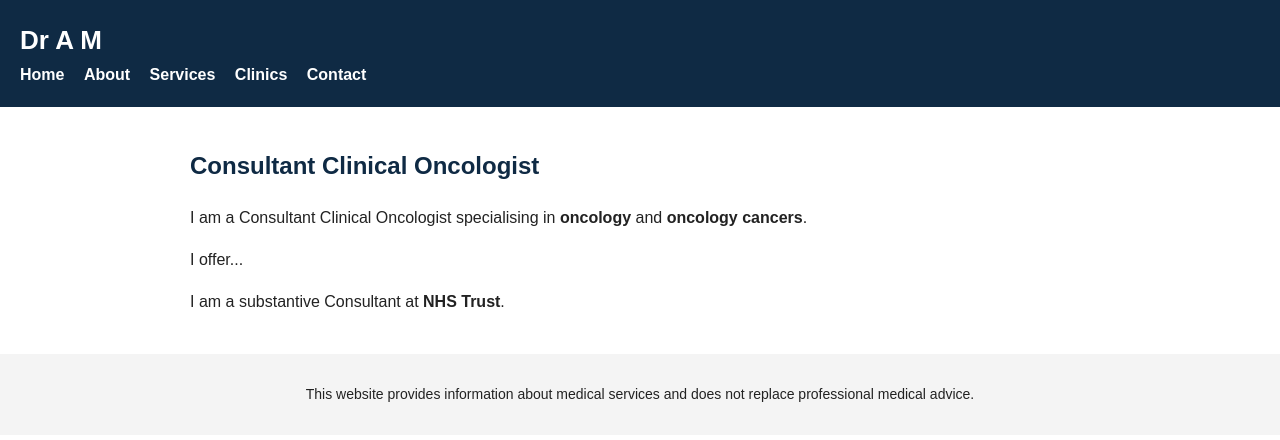
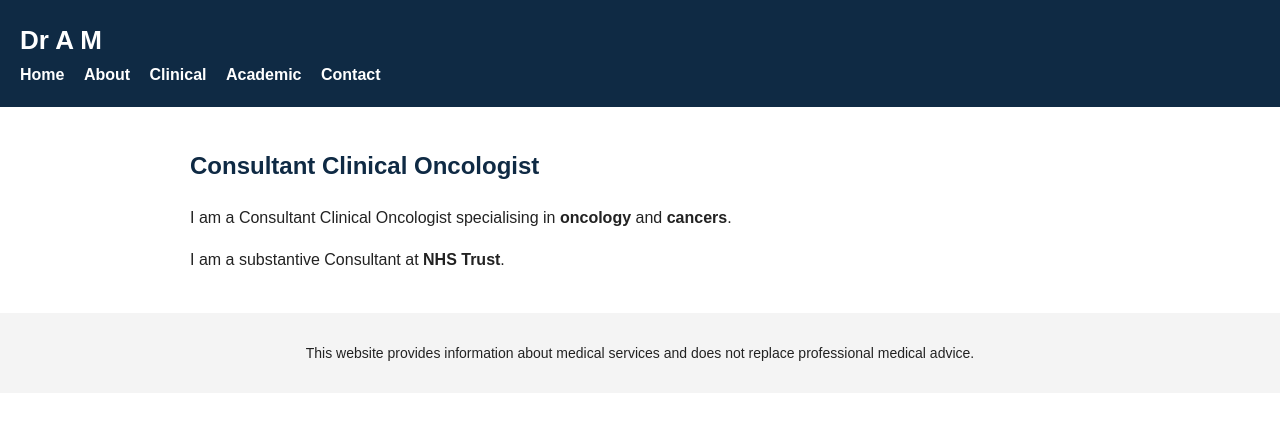
Before and after one commit to am-oncology/am-oncology.github.io, a plain HTML site: page about.html in a window 1280 px wide. Drawn offline with Linux system fonts and the light colour scheme; files that its build step writes are made by us from their sources.

Commit message:
Update and rename assets/about.html to about.html

```diff
--- a/assets/about.html
+++ b/about.html
@@ -12,8 +12,8 @@
   <nav>
     <a href="index.html">Home</a>
     <a href="about.html">About</a>
-    <a href="services.html">Services</a>
-    <a href="clinics.html">Clinics</a>
+    <a href="services.html">Clinical</a>
+    <a href="clinics.html">Academic</a>
     <a href="contact.html">Contact</a>
   </nav>
 </header>
@@ -23,11 +23,7 @@
 
   <p>
     I am a Consultant Clinical Oncologist specialising in
-    <strong>oncology</strong> and <strong>oncology cancers</strong>.
-  </p>
-
-  <p>
-    I offer...
+    <strong>oncology</strong> and <strong>cancers</strong>.
   </p>
 
   <p>
```
